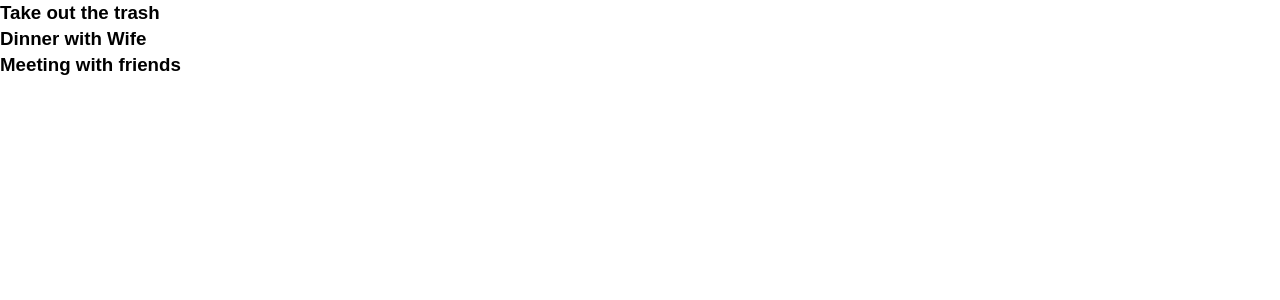
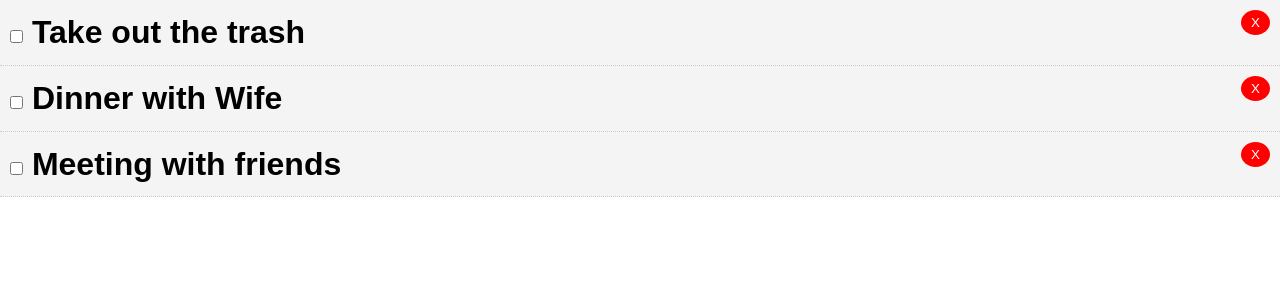
Before and after one commit to JRPerezJr/React-To-Do-List, a React (Create React App) app: page / in a window 1280 px wide. Shown: the top 300 px of the page. Built offline with nearby package versions, Linux system fonts and the light colour scheme.

Commit message:
Todos items and functions completed

```diff
--- a/src/App.js
+++ b/src/App.js
@@ -26,11 +26,28 @@
     ]
 
   }
+  //Toggle Complete function
+  markComplete = (id) => {
+    console.log(id)
+    this.setState({ todos: this.state.todos.map(todo => {
+      if(todo.id === id) {
+        todo.completed = !todo.completed
+      }
+      return todo;
+    })})
+  }
+  //Delete Todo function
+  delTodo = (id) => {
+    console.log(id)
+    this.setState({ todos: [...this.state.todos.filter(todo => todo.id !== id)] })
+  }
   render() {
     console.log(this.state.todos)  //Lifecycle method needed to render the component
     return (
       <div className="App">
-        <Todos todos={this.state.todos} />
+        <Todos todos={this.state.todos} markComplete={this.markComplete}
+          delTodo={this.delTodo}
+        />
       </div>
     );
   }
--- /dev/null
+++ b/src/components/TodoItem.js
@@ -0,0 +1,53 @@
+import React, { Component } from 'react';
+import PropTypes from 'prop-types';
+
+export class TodoItem extends Component {
+    // getStyle = () => {
+    //     if(this.props.todo.completed) {
+    //         return {
+    //             textDecoration: 'line-through'
+    //         }
+    //     } else {
+    //         return {
+    //             textDecoration: 'none'
+    //         }
+    //     }
+    // } The long way of doing it.
+    getStyle = () => {
+        return {
+            background: '#f4f4f4',
+            padding: '10px',
+            borderBottom: '1px #ccc dotted',
+            textDecoration: this.props.todo.completed ? 'line-through' : 'none'
+        }
+    }
+
+  render() {
+      const { id, title } =this.props.todo; //pulling the variables out of this.props
+    return (
+      <div style={this.getStyle()} >
+        <h1>
+            <input type="checkbox" onChange={this.props.markComplete.bind(this, id)} /> {''}
+            { title }
+            <button onClick={this.props.delTodo.bind(this, id)} style={btnStyle}>X</button>
+        </h1>
+      </div>
+    )
+  }
+}
+
+//PropTypes
+TodoItem.propTypes = {
+    todo: PropTypes.object.isRequired
+}
+const btnStyle = {
+    background: '#ff0000',
+    color: '#fff',
+    border: 'none',
+    padding: '5px 10px',
+    borderRadius: '50%',
+    cursor: 'pointer',
+    float: 'right'
+}
+
+export default TodoItem
--- a/src/components/Todos.js
+++ b/src/components/Todos.js
@@ -1,12 +1,20 @@
 import React, { Component } from 'react';
+
+import TodoItem from './TodoItem';
+import PropTypes from 'prop-types';
 
 class Todos extends Component {
   render() {  //Lifecycle method needed to render the component
     console.log(this.props.todos)
     return this.props.todos.map((todo) =>
-        <h3>{ todo.title } </h3>
+        <TodoItem key={todo.id} todo={todo} markComplete={this.props.markComplete} delTodo={this.props.delTodo} />
     );
   }
 }
 
+//PropTypes
+Todos.propTypes = {
+    todos: PropTypes.array.isRequired
+}
+
 export default Todos;
```
